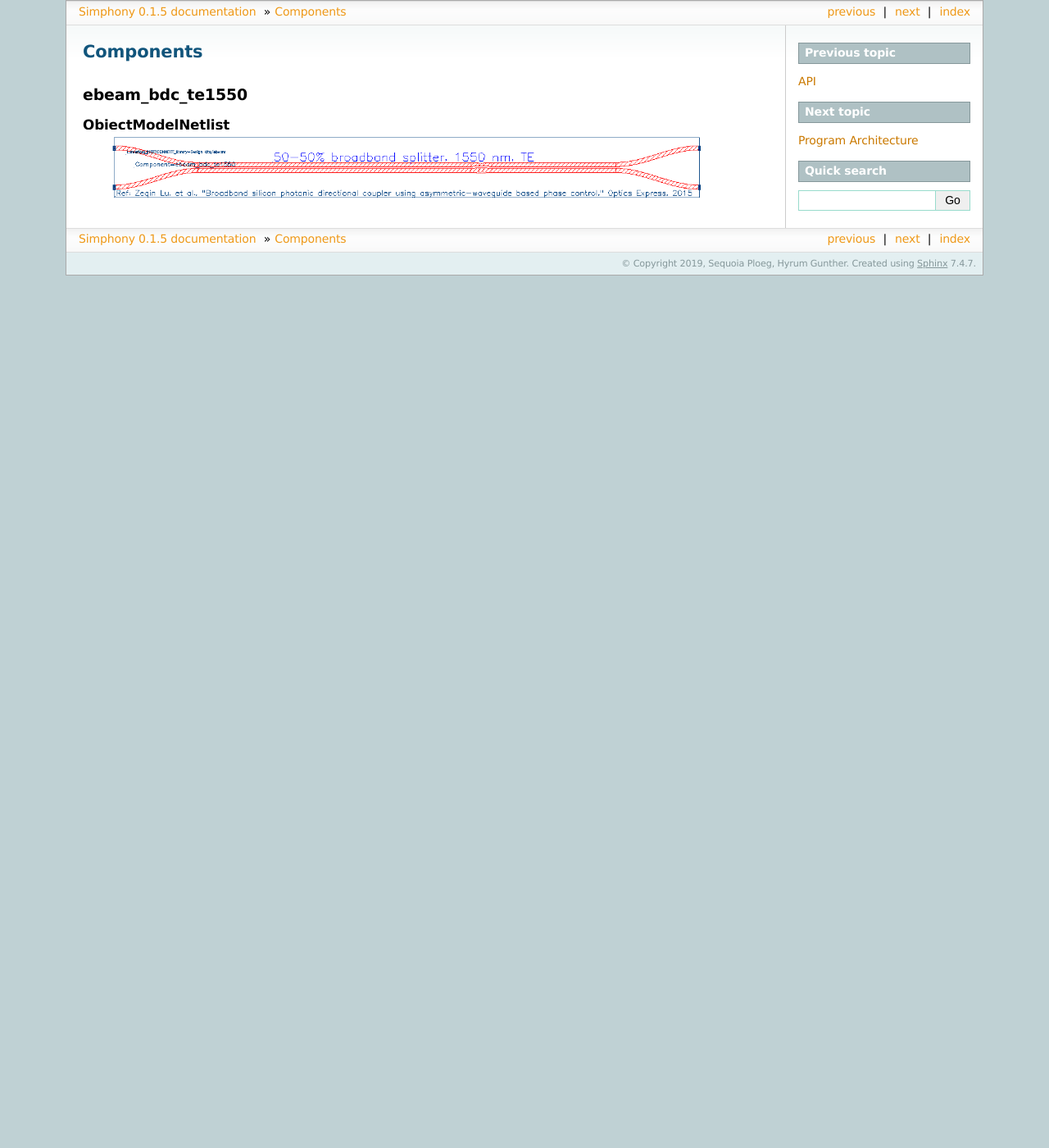
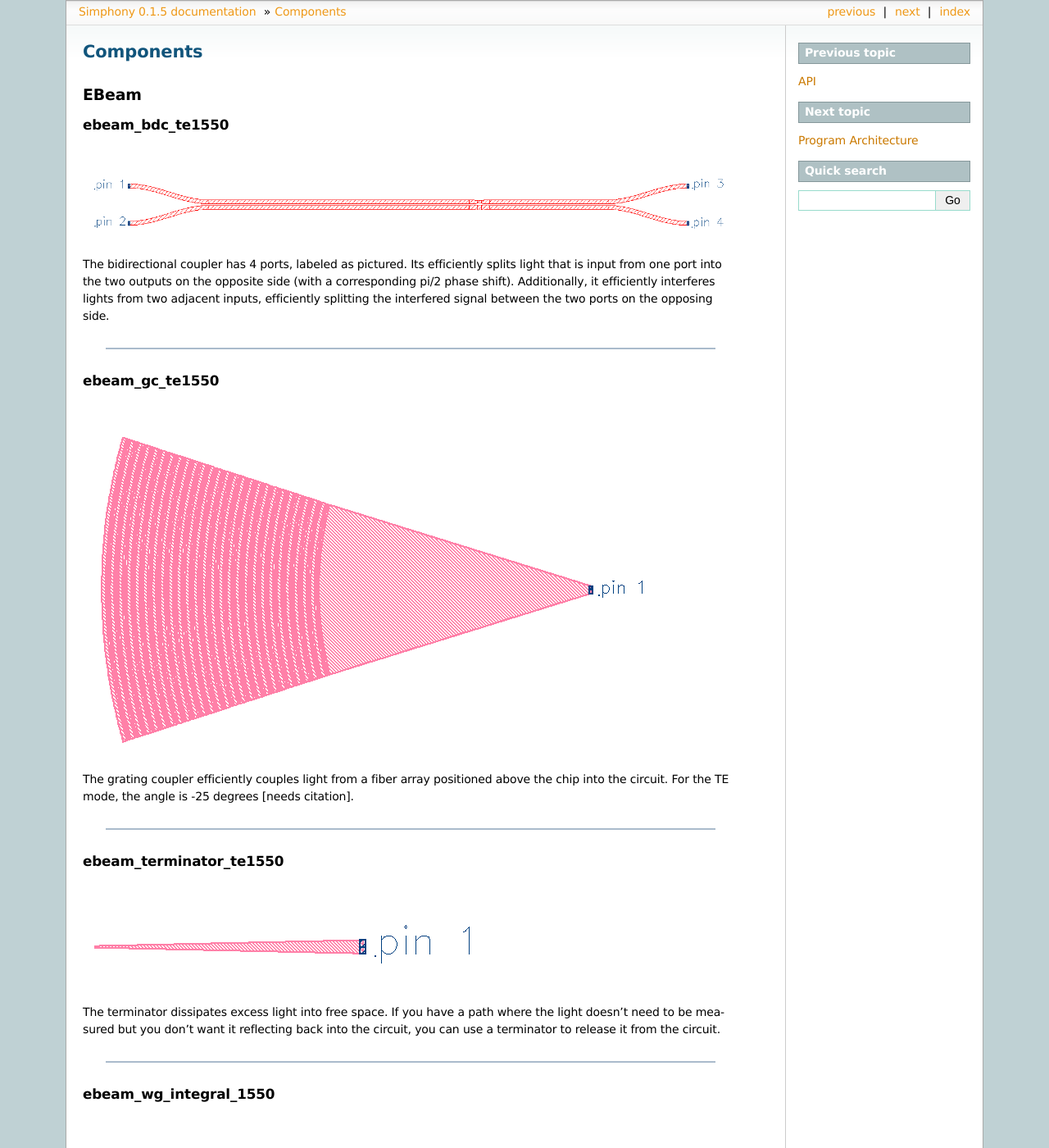
Before and after one commit to BYUCamachoLab/simphony, a Sphinx documentation site: the page built from docs/source/components.rst, in a window 1280 px wide and 1400 px high. Shown: the whole window at 82% size. Built offline with Sphinx 7.4.7, drawn with Linux system fonts in a browser that asks for light colours; some of the changed text lies outside the part shown.

Commit message:
Docs for component including pin numbers

```diff
--- a/docs/source/components.rst
+++ b/docs/source/components.rst
@@ -2,12 +2,67 @@
 Components
 ##########
 
+=====
+EBeam
+=====
+
 ****************
 ebeam_bdc_te1550
 ****************
+|
+.. image:: _static/images/components/ebeam_bdc_te1550.png
+    :alt: ebeam_bdc_te1550.png
 
-ObjectModelNetlist
-==================
+The bidirectional coupler has 4 ports, labeled as pictured. Its efficiently
+splits light that is input from one port into the two outputs on the opposite
+side (with a corresponding pi/2 phase shift). Additionally, it efficiently
+interferes lights from two adjacent inputs, efficiently splitting the
+interfered signal between the two ports on the opposing side.
 
-.. image:: _static/images/ebeam_bdc_te1550.png
+----
+
+***************
+ebeam_gc_te1550
+***************
+|
+.. image:: _static/images/components/ebeam_gc_te1550.png
     :alt: ebeam_bdc_te1550.png
+
+The grating coupler efficiently couples light from a fiber array positioned
+above the chip into the circuit. For the TE mode, the angle is -25 degrees
+[needs citation].
+
+----
+
+***********************
+ebeam_terminator_te1550
+***********************
+|
+.. image:: _static/images/components/ebeam_terminator_te1550.png
+    :alt: ebeam_bdc_te1550.png
+
+The terminator dissipates excess light into free space. If you have a path
+where the light doesn't need to be measured but you don't want it reflecting
+back into the circuit, you can use a terminator to release it from the circuit.
+
+----
+
+**********************
+ebeam_wg_integral_1550
+**********************
+|
+.. image:: _static/images/components/ebeam_wg_integral_1550.png
+    :alt: ebeam_bdc_te1550.png
+
+A waveguide easily connects other components within the circuit.
+
+----
+
+************
+ebeam_y_1550
+************
+|
+.. image:: _static/images/components/ebeam_y_1550.png
+    :alt: ebeam_bdc_te1550.png
+
+The y-branch efficiently splits the input between the two outputs.
```
Also changed, not shown: docs/source/_static/images/components/ebeam_bdc_te1550.png (added), docs/source/_static/images/components/ebeam_gc_te1550.png (added), docs/source/_static/images/components/ebeam_terminator_te1550.png (added), docs/source/_static/images/components/ebeam_wg_integral_1550.png (added), docs/source/_static/images/components/ebeam_y_1550.png (added).
